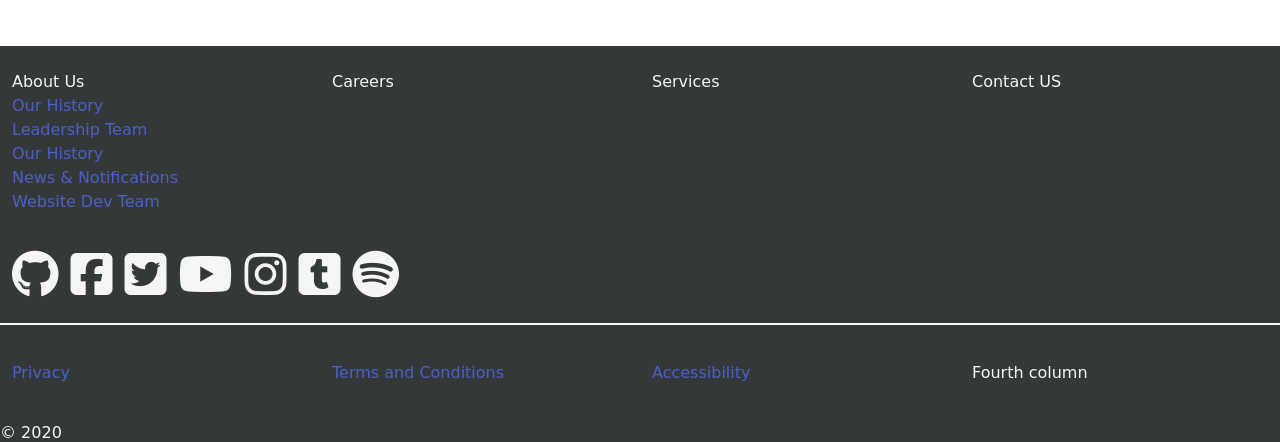
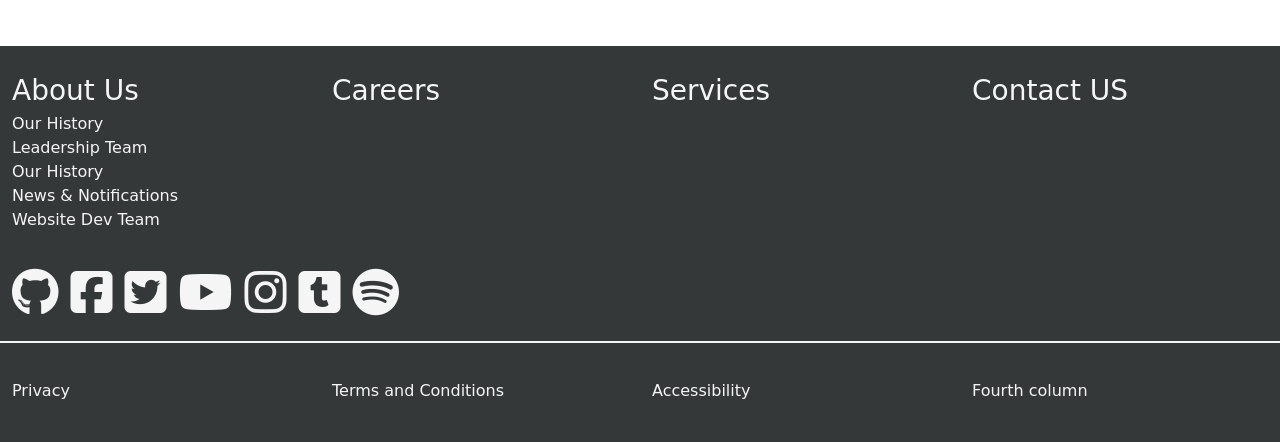
Before and after one commit to Jaden-Reklaw/bobs_burgers, a React (Create React App) app: page /#/ in a window 1280 px wide. Shown: the part 2315-2757 px from the top of the page. Built offline with nearby package versions, Linux system fonts and the light colour scheme.

Commit message:
added employee page and connected redux and sagas to the project

```diff
--- a/src/components/Footer/Footer.css
+++ b/src/components/Footer/Footer.css
@@ -12,3 +12,17 @@ footer {
 i {
     padding-left: 12px;
 }
+
+/* Footer links */
+footer a {
+    color: whitesmoke;
+}
+
+footer a:hover {
+    color: red;
+}
+
+/*  */
+.header2{
+    font-size: 1.75rem;
+}
--- a/src/components/Footer/Footer.js
+++ b/src/components/Footer/Footer.js
@@ -8,7 +8,7 @@ class Footer extends Component {
             {/* Main Footer*/}
             <div className="columns">
                 <div className="column">
-                    <h3>About Us</h3>
+                    <h2 className="header2">About Us</h2>
                     <ul>
                         <li><a>Our History</a></li>
                         <li><a>Leadership Team</a></li>
@@ -18,13 +18,13 @@ class Footer extends Component {
                     </ul>
                 </div>
                 <div className="column">
-                    <h3>Careers</h3>
+                    <h2 className="header2">Careers</h2>
                 </div>
                 <div className="column">
-                    <h3>Services</h3>
+                    <h2 className="header2">Services</h2>
                 </div>
                 <div className="column">
-                    <h3>Contact US</h3>
+                    <h2 className="header2">Contact US</h2>
                 </div>
             </div>
             {/* Sub Footer A Social Links */}
--- a/src/components/Navigation/Navigation.js
+++ b/src/components/Navigation/Navigation.js
@@ -23,7 +23,7 @@ class Navigation extends Component {
 
                     <Link className="navbar-item" to='/'>Home</Link>
                     <Link className="navbar-item" to='/episodes'>Episodes</Link>
-                    <Link className="navbar-item"to='/employees'>Employees</Link>
+                    <Link className="navbar-item" to='/employees'>Employees</Link>
                     <Link className="navbar-item" to='/about'>About</Link>
 
                 <div className="navbar-item has-dropdown is-hoverable">
--- /dev/null
+++ b/src/components/pages/Employees/Employees.js
@@ -0,0 +1,29 @@
+import React, {Component} from 'react';
+
+//Connect to the redux store
+import { connect } from 'react-redux';
+
+class Employees extends Component {
+  state = {
+    employees: [],
+  }
+
+  componentDidMount() {
+    this.props.dispatch({type: 'FETCH_KITTENS'});
+  }
+
+  render() {
+    return (
+      <div>
+        <h1>Employees</h1>
+      </div>
+    )
+  }
+}
+
+//Get redux store
+const mapStateToProps = reduxState => ({
+
+});
+
+export default connect(mapStateToProps)(Employees);
--- a/src/containers/App.js
+++ b/src/containers/App.js
@@ -10,6 +10,7 @@ import { HashRouter as Router, Route } from 'react-router-dom';
 import Home from '../components/pages/Home/Home';
 import Menu from '../components/pages/Menu/Menu';
 import About from '../components/pages/About/About';
+import Employees from '../components/pages/Employees/Employees';
 
 //Needed to activate Bulma on the project
 //After npm install
@@ -26,6 +27,7 @@ function App() {
           <Route exact path='/' component={Home}/>
           <Route path='/menu' component={Menu}/>
           <Route path='/about' component={About}/>
+          <Route path='/employees' component={Employees}/>
         </div>
         <div className="buffer"></div>
         <Footer />
--- a/src/index.js
+++ b/src/index.js
@@ -4,12 +4,41 @@ import './index.css';
 import App from './containers/App';
 import * as serviceWorker from './serviceWorker';
 
-ReactDOM.render(
-  <React.StrictMode>
-    <App />
-  </React.StrictMode>,
-  document.getElementById('root')
+//Used to create redux state and a store
+import { createStore, combineReducers, applyMiddleware } from 'redux';
+
+//Provider allows us to use redux within our react app
+import { Provider } from 'react-redux';
+
+//Used to for logging state in redux when it changes
+import logger from 'redux-logger';
+
+//Import saga middleware
+import createSagaMiddleware from 'redux-saga';
+
+//Import the Root Reducer to had redux to index.js
+import rootReducer from './redux/reducers/index';
+
+//Import the Root Saga
+import rootSaga from './redux/sagas/index';
+
+//Create sagaMiddleware
+const sagaMiddleware = createSagaMiddleware();
+
+// Create one store that all components can use
+const storeInstance = createStore(
+    combineReducers({
+        rootReducer,
+    }),
+    // Add sagaMiddleware to our store
+    applyMiddleware(sagaMiddleware, logger),
 );
+
+// Pass rootSaga into our sagaMiddleware
+sagaMiddleware.run(rootSaga);
+
+ReactDOM.render(<Provider store={storeInstance}><App /></Provider>,
+  document.getElementById('root'));
 
 // If you want your app to work offline and load faster, you can change
 // unregister() to register() below. Note this comes with some pitfalls.
--- /dev/null
+++ b/src/redux/reducers/index.js
@@ -0,0 +1,8 @@
+import { combineReducers } from 'redux';
+
+
+const rootReducer = combineReducers({
+
+});
+
+export default rootReducer;
--- /dev/null
+++ b/src/redux/sagas/index.js
@@ -0,0 +1,9 @@
+import { all } from 'redux-saga/effects';
+
+//Add saga modules to all array to be used on index.js for rootSaga
+
+export default function* rootSaga() {
+  yield all([
+
+  ]);
+}
```
